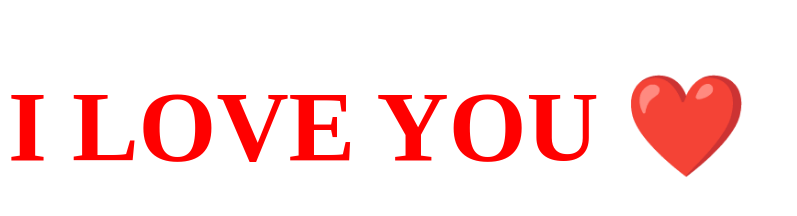
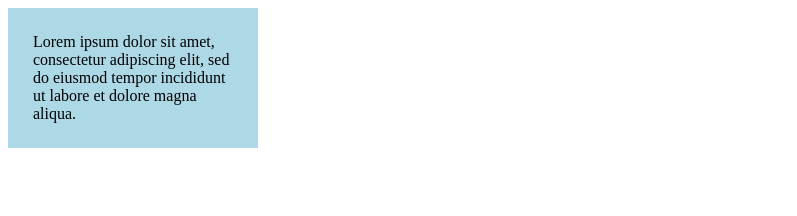
Before and after one commit to Chayadi23/index.html, a plain HTML site: page index.html in a window 1280 px wide. Shown: the whole page, without its empty margins (0-797 px from the left). Drawn offline with Linux system fonts and the light colour scheme.

Commit message:
Update index.html

```diff
--- a/index.html
+++ b/index.html
@@ -1,18 +1,19 @@
 <!DOCTYPE html>
 <html>
+<head>
+<style>
+div {
+  background-color: lightblue;
+ Width: 200px;
+Padding:25px;
 
-<head>
-<title>Untuk Rina</title>
-<style>
-      h1{
-          color:red;
-          font-size:100px;
-      }
- </style>
+
+}
+</style>
 </head>
+<body>
 
-<body>
-<h1>I LOVE YOU ❤️
+<div>Lorem ipsum dolor sit amet, consectetur adipiscing elit, sed do eiusmod tempor incididunt ut labore et dolore magna aliqua.</div>
+
 </body>
-
 </html>
```
